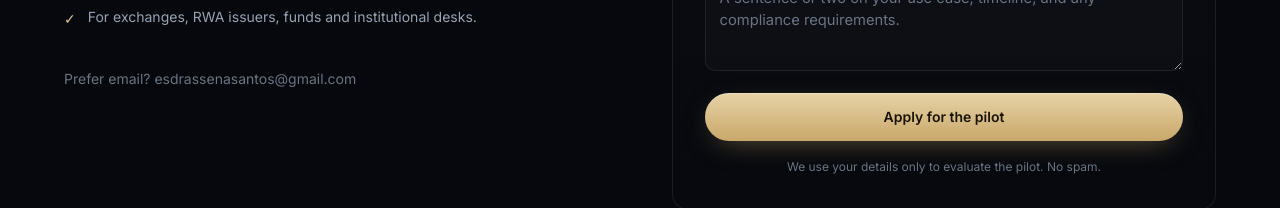
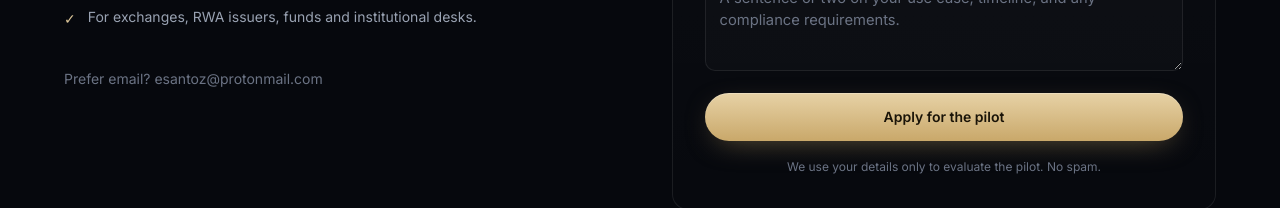
Before and after one commit to esdras-sena/veil_landing, a Next.js app: page / in a window 1280 px wide. Shown: the part 4909-5117 px from the top of the page. Built offline with nearby package versions, Linux system fonts and the light colour scheme.

Commit message:
Use esantoz@protonmail.com as contact / pilot-application recipient

```diff
--- a/app/api/apply/route.ts
+++ b/app/api/apply/route.ts
@@ -3,7 +3,7 @@ import { Resend } from "resend";
 
 export const runtime = "nodejs";
 
-const TO = process.env.APPLY_TO_EMAIL || "esdrassenasantos@gmail.com";
+const TO = process.env.APPLY_TO_EMAIL || "esantoz@protonmail.com";
 const FROM = process.env.APPLY_FROM_EMAIL || "Veil Pilot <onboarding@resend.dev>";
 
 const isEmail = (s: unknown) => typeof s === "string" && /^[^\s@]+@[^\s@]+\.[^\s@]+$/.test(s);
--- a/app/page.tsx
+++ b/app/page.tsx
@@ -345,7 +345,7 @@ export default function Home() {
               ))}
             </ul>
             <p className="mt-10 text-sm text-[var(--color-faint)]">
-              Prefer email? <a className="text-[var(--color-gold-soft)] underline-offset-4 hover:underline" href="mailto:esdrassenasantos@gmail.com">esdrassenasantos@gmail.com</a>
+              Prefer email? <a className="text-[var(--color-gold-soft)] underline-offset-4 hover:underline" href="mailto:esantoz@protonmail.com">esantoz@protonmail.com</a>
             </p>
           </div>
 
@@ -367,7 +367,7 @@ export default function Home() {
           <div className="flex flex-col items-center gap-2 text-xs text-[var(--color-faint)] md:items-end">
             <div className="flex gap-5">
               <a className="transition hover:text-[var(--color-ink)]" href="https://x.com/Veil_rwa" target="_blank" rel="noreferrer">X / Twitter</a>
-              <a className="transition hover:text-[var(--color-ink)]" href="mailto:esdrassenasantos@gmail.com">Contact</a>
+              <a className="transition hover:text-[var(--color-ink)]" href="mailto:esantoz@protonmail.com">Contact</a>
               <a className="transition hover:text-[var(--color-ink)]" href="#pilot">Apply</a>
             </div>
             <p className="mt-2 tracking-[0.2em]">CONFIDENTIAL · COMPLIANT · ON-CHAIN</p>
```
Also changed, not shown: 2 other files (tests, documents, lock files or other folders).
